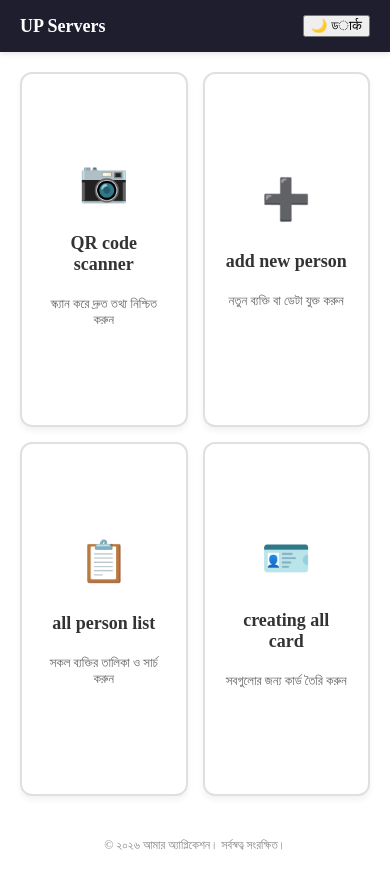
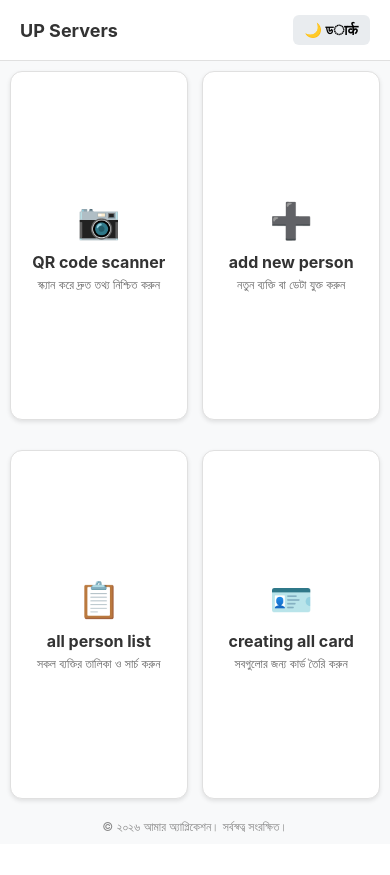
Before and after one commit to hafazumarfaruk1-sudo/Up-Servers-, a React Native app: screen / in a window 390 px wide. After the commit the page ends 844 px from the top, so only its background shows below. Built offline with nearby package versions, Linux system fonts and the light colour scheme.

Commit message:
Update App.js

```diff
--- a/App.js
+++ b/App.js
@@ -1,7 +1,7 @@
 import React, { useState } from 'react';
-import './App.css';
+import { StyleSheet, Text, View, TouchableOpacity, SafeAreaView, StatusBar } from 'react-native';
 
-function App() {
+export default function App() {
   const [theme, setTheme] = useState('light');
   const [activeSection, setActiveSection] = useState(null);
 
@@ -11,68 +11,179 @@ function App() {
 
   const handleOptionClick = (optionName) => {
     setActiveSection(optionName);
-    alert(`আপনি সিলেক্ট করেছেন: ${optionName}`);
   };
 
+  const isDark = theme === 'dark';
+
   return (
-    <div className={`app-container ${theme}`}>
+    <SafeAreaView style={[styles.container, isDark ? styles.darkContainer : styles.lightContainer]}>
+      <StatusBar barStyle={isDark ? 'light-content' : 'dark-content'} />
+
       {/* উপরে এক লাইন লেখা: UP Servers */}
-      <div className="up-servers-bar">
-        <span>UP Servers</span>
-        <button className="theme-toggle-btn" onClick={toggleTheme}>
-          {theme === 'light' ? '🌙 ডार्क' : '☀️ লাইট'}
-        </button>
-      </div>
+      <View style={[styles.upServersBar, isDark ? styles.darkBar : styles.lightBar]}>
+        <Text style={[styles.barTitle, isDark ? styles.darkText : styles.lightText]}>UP Servers</Text>
+        <TouchableOpacity style={styles.themeBtn} onPress={toggleTheme}>
+          <Text style={styles.themeBtnText}>
+            {theme === 'light' ? '🌙 ডार्क' : '☀️ লাইট'}
+          </Text>
+        </TouchableOpacity>
+      </View>
 
       {/* নিচের সম্পূর্ণ স্ক্রিন জায়গা নিয়ে চারটি ভাগ (Grid Layout) */}
-      <div className="dashboard-grid">
+      <View style={styles.dashboardGrid}>
         {/* অপশন ১ */}
-        <div
-          className="dashboard-card"
-          onClick={() => handleOptionClick('QR code scanner')}
+        <TouchableOpacity
+          style={[styles.dashboardCard, isDark ? styles.darkCard : styles.lightCard]}
+          onPress={() => handleOptionClick('QR code scanner')}
         >
-          <div className="card-icon">📷</div>
-          <h3>QR code scanner</h3>
-          <p>স্ক্যান করে দ্রুত তথ্য নিশ্চিত করুন</p>
-        </div>
+          <Text style={styles.cardIcon}>📷</Text>
+          <Text style={[styles.cardTitle, isDark ? styles.darkText : styles.lightText]}>QR code scanner</Text>
+          <Text style={styles.cardDesc}>স্ক্যান করে দ্রুত তথ্য নিশ্চিত করুন</Text>
+        </TouchableOpacity>
 
         {/* অপশন ২ */}
-        <div
-          className="dashboard-card"
-          onClick={() => handleOptionClick('add new person')}
+        <TouchableOpacity
+          style={[styles.dashboardCard, isDark ? styles.darkCard : styles.lightCard]}
+          onPress={() => handleOptionClick('add new person')}
         >
-          <div className="card-icon">➕</div>
-          <h3>add new person</h3>
-          <p>নতুন ব্যক্তি বা ডেটা যুক্ত করুন</p>
-        </div>
+          <Text style={styles.cardIcon}>➕</Text>
+          <Text style={[styles.cardTitle, isDark ? styles.darkText : styles.lightText]}>add new person</Text>
+          <Text style={styles.cardDesc}>নতুন ব্যক্তি বা ডেটা যুক্ত করুন</Text>
+        </TouchableOpacity>
 
         {/* অপশন ৩ */}
-        <div
-          className="dashboard-card"
-          onClick={() => handleOptionClick('all person list')}
+        <TouchableOpacity
+          style={[styles.dashboardCard, isDark ? styles.darkCard : styles.lightCard]}
+          onPress={() => handleOptionClick('all person list')}
         >
-          <div className="card-icon">📋</div>
-          <h3>all person list</h3>
-          <p>সকল ব্যক্তির তালিকা ও সার্চ করুন</p>
-        </div>
+          <Text style={styles.cardIcon}>📋</Text>
+          <Text style={[styles.cardTitle, isDark ? styles.darkText : styles.lightText]}>all person list</Text>
+          <Text style={styles.cardDesc}>সকল ব্যক্তির তালিকা ও সার্চ করুন</Text>
+        </TouchableOpacity>
 
         {/* অপশন ৪ */}
-        <div
-          className="dashboard-card"
-          onClick={() => handleOptionClick('creating all card')}
+        <TouchableOpacity
+          style={[styles.dashboardCard, isDark ? styles.darkCard : styles.lightCard]}
+          onPress={() => handleOptionClick('creating all card')}
         >
-          <div className="card-icon">🪪</div>
-          <h3>creating all card</h3>
-          <p>সবগুলোর জন্য কার্ড তৈরি করুন</p>
-        </div>
-      </div>
+          <Text style={styles.cardIcon}>🪪</Text>
+          <Text style={[styles.cardTitle, isDark ? styles.darkText : styles.lightText]}>creating all card</Text>
+          <Text style={styles.cardDesc}>সবগুলোর জন্য কার্ড তৈরি করুন</Text>
+        </TouchableOpacity>
+      </View>
 
       {/* ফুটার */}
-      <footer className="footer">
-        <p>&copy; ২০২৬ আমার অ্যাপ্লিকেশন। সর্বস্বত্ব সংরক্ষিত।</p>
-      </footer>
-    </div>
+      <View style={styles.footer}>
+        <Text style={[styles.footerText, isDark ? styles.darkSubText : styles.lightSubText]}>
+          &copy; ২০২৬ আমার অ্যাপ্লিকেশন। সর্বস্বত্ব সংরক্ষিত।
+        </Text>
+      </View>
+    </SafeAreaView>
   );
 }
 
-export default App;
+const styles = StyleSheet.create({
+  container: {
+    flex: 1,
+  },
+  lightContainer: {
+    backgroundColor: '#f8f9fa',
+  },
+  darkContainer: {
+    backgroundColor: '#121212',
+  },
+  upServersBar: {
+    flexDirection: 'row',
+    justifyContent: 'space-between',
+    alignItems: 'center',
+    paddingHorizontal: 20,
+    paddingVertical: 15,
+    elevation: 4,
+  },
+  lightBar: {
+    backgroundColor: '#ffffff',
+    borderBottomWidth: 1,
+    borderBottomColor: '#e0e0e0',
+  },
+  darkBar: {
+    backgroundColor: '#1e1e2f',
+  },
+  barTitle: {
+    fontSize: 18,
+    fontWeight: 'bold',
+  },
+  themeBtn: {
+    paddingVertical: 6,
+    paddingHorizontal: 12,
+    borderRadius: 6,
+    backgroundColor: '#e9ecef',
+  },
+  themeBtnText: {
+    fontSize: 14,
+    fontWeight: '600',
+  },
+  dashboardGrid: {
+    flex: 1,
+    flexDirection: 'row',
+    flexWrap: 'wrap',
+    padding: 10,
+    justifyContent: 'space-between',
+    alignContent: 'space-between',
+  },
+  dashboardCard: {
+    width: '48%',
+    height: '48%',
+    borderRadius: 12,
+    justifyContent: 'center',
+    alignItems: 'center',
+    padding: 15,
+    borderWidth: 1,
+    elevation: 2,
+    shadowColor: '#000',
+    shadowOffset: { width: 0, height: 2 },
+    shadowOpacity: 0.1,
+    shadowRadius: 4,
+  },
+  lightCard: {
+    backgroundColor: '#ffffff',
+    borderColor: '#e0e0e0',
+  },
+  darkCard: {
+    backgroundColor: '#1e1e1e',
+    borderColor: '#333333',
+  },
+  cardIcon: {
+    fontSize: 35,
+    marginBottom: 10,
+  },
+  cardTitle: {
+    fontSize: 16,
+    fontWeight: 'bold',
+    textAlign: 'center',
+    marginBottom: 5,
+  },
+  cardDesc: {
+    fontSize: 12,
+    color: '#666',
+    textAlign: 'center',
+  },
+  lightText: {
+    color: '#333333',
+  },
+  darkText: {
+    color: '#ffffff',
+  },
+  lightSubText: {
+    color: '#888888',
+  },
+  darkSubText: {
+    color: '#aaaaaa',
+  },
+  footer: {
+    padding: 10,
+    alignItems: 'center',
+  },
+  footerText: {
+    fontSize: 12,
+  },
+});
```
